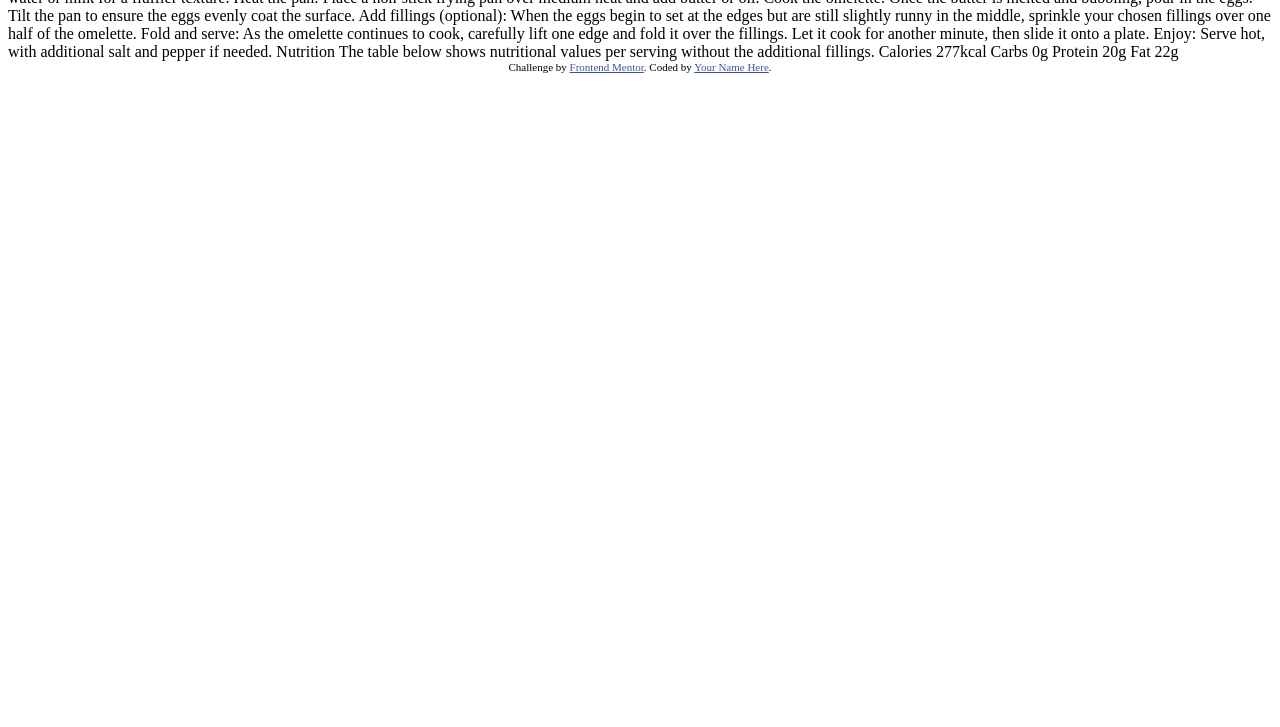
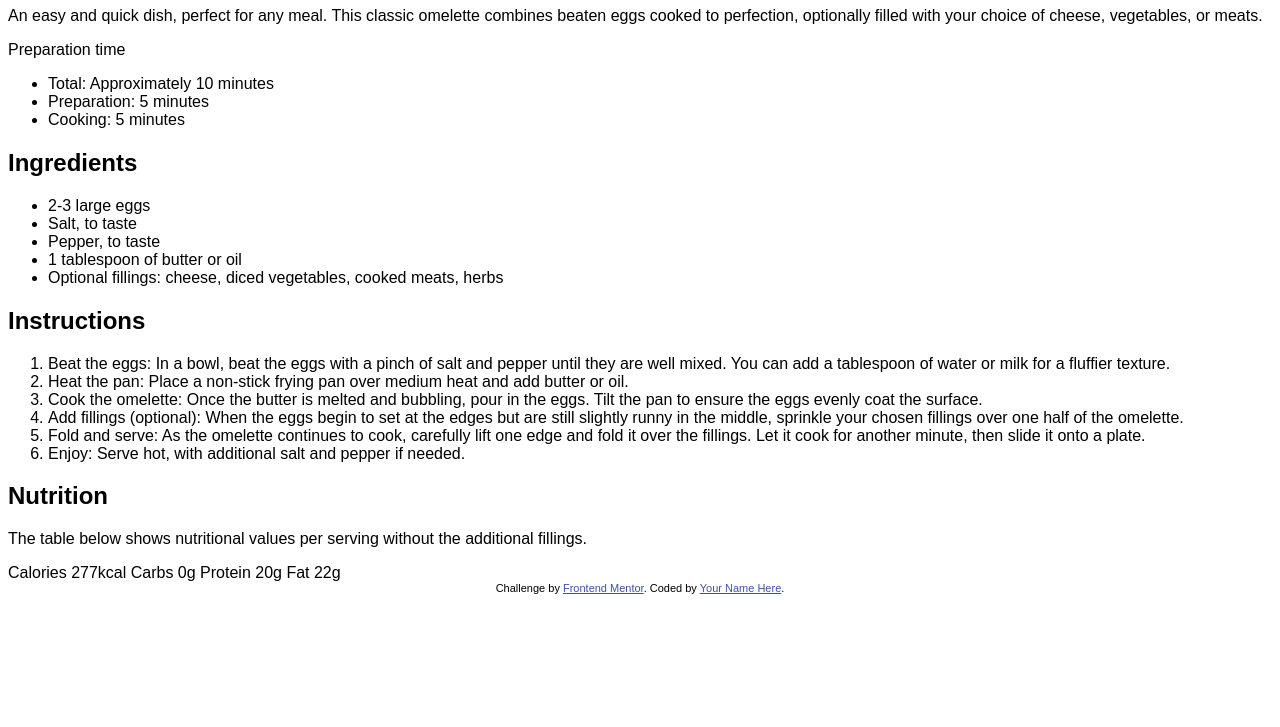
Before and after one commit to gdc-fcc/fem, a plain HTML site: page recipe-page/index.html in a window 1280 px wide. Shown: the part 73-800 px from the top of the page. Drawn offline with Linux system fonts and the light colour scheme.

Commit message:
recipe-page: add simple markup

```diff
--- a/recipe-page/index.html
+++ b/recipe-page/index.html
@@ -12,50 +12,51 @@
   <style>
     .attribution { font-size: 11px; text-align: center; }
     .attribution a { color: hsl(228, 45%, 44%); }
+    body{ font-family: Arial, sans-serif }
   </style>
 </head>
 <body>
 
-  Simple Omelette Recipe
+  <h1>Simple Omelette Recipe</h1>
 
-  An easy and quick dish, perfect for any meal. This classic omelette combines beaten eggs cooked
-  to perfection, optionally filled with your choice of cheese, vegetables, or meats.
+  <p>An easy and quick dish, perfect for any meal. This classic omelette combines beaten eggs cooked
+  to perfection, optionally filled with your choice of cheese, vegetables, or meats.</p>
 
-  Preparation time
+  <div>Preparation time
+    <ul>
+      <li>Total: Approximately 10 minutes</li>
+      <li>Preparation: 5 minutes</li>
+      <li>Cooking: 5 minutes</li>
+    </ul>
+  </div>
 
-  Total: Approximately 10 minutes
-  Preparation: 5 minutes
-  Cooking: 5 minutes
+  <h2>Ingredients</h2>
+  <ul>
+  <li>2-3 large eggs</li>
+  <li>Salt, to taste</li>
+  <li>Pepper, to taste</li>
+  <li>1 tablespoon of butter or oil</li>
+  <li>Optional fillings: cheese, diced vegetables, cooked meats, herbs</li>
+  </ul>
 
-  Ingredients
+  <h2>Instructions</h2>
 
-  2-3 large eggs
-  Salt, to taste
-  Pepper, to taste
-  1 tablespoon of butter or oil
-  Optional fillings: cheese, diced vegetables, cooked meats, herbs
+  <ol>
+    <li>Beat the eggs: In a bowl, beat the eggs with a pinch of salt and pepper until they are well mixed.
+        You can add a tablespoon of water or milk for a fluffier texture.</li>
+    <li>Heat the pan: Place a non-stick frying pan over medium heat and add butter or oil.</li>
+    <li>Cook the omelette: Once the butter is melted and bubbling, pour in the eggs. Tilt the pan to ensure
+        the eggs evenly coat the surface.</li>
+    <li>Add fillings (optional): When the eggs begin to set at the edges but are still slightly runny in the
+        middle, sprinkle your chosen fillings over one half of the omelette.</li>
+    <li>Fold and serve: As the omelette continues to cook, carefully lift one edge and fold it over the
+        fillings. Let it cook for another minute, then slide it onto a plate.</li>
+    <li>Enjoy: Serve hot, with additional salt and pepper if needed.</li>
+  </ol>
 
-  Instructions
+  <h2>Nutrition</h2>
 
-  Beat the eggs: In a bowl, beat the eggs with a pinch of salt and pepper until they are well mixed.
-  You can add a tablespoon of water or milk for a fluffier texture.
-
-  Heat the pan: Place a non-stick frying pan over medium heat and add butter or oil.
-
-  Cook the omelette: Once the butter is melted and bubbling, pour in the eggs. Tilt the pan to ensure
-  the eggs evenly coat the surface.
-
-  Add fillings (optional): When the eggs begin to set at the edges but are still slightly runny in the
-  middle, sprinkle your chosen fillings over one half of the omelette.
-
-  Fold and serve: As the omelette continues to cook, carefully lift one edge and fold it over the
-  fillings. Let it cook for another minute, then slide it onto a plate.
-
-  Enjoy: Serve hot, with additional salt and pepper if needed.
-
-  Nutrition
-
-  The table below shows nutritional values per serving without the additional fillings.
+  <p>The table below shows nutritional values per serving without the additional fillings.</p>
 
   Calories
   277kcal
```
